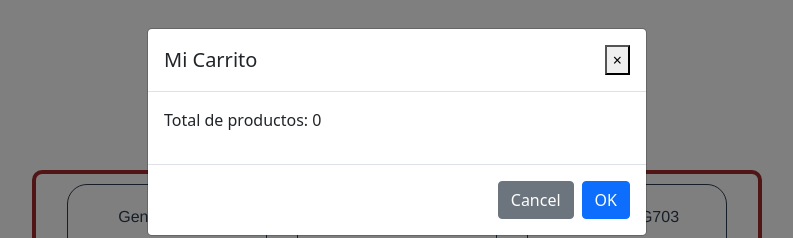
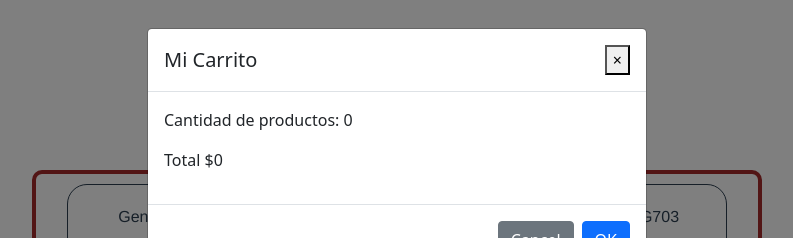
Before and after one commit to absolv7/proyecto-vue, a Vue app: page /products in a window 1280 px wide. Both pictures are taken after a click on the button "Click para ver mi carrito". Shown: the top 238 px of the page, without its empty margins (243-1036 px from the left). Built offline with nearby package versions, Linux system fonts and the light colour scheme.

Commit message:
precio total

```diff
--- a/src/components/Carrito.vue
+++ b/src/components/Carrito.vue
@@ -1,25 +1,42 @@
 <template>
-    <div class="carrito" v-b-modal.carrito-mod v-b-tooltip.hover.righttop title="Click para ver mi carrito">
+	<div
+		class="carrito"
+		v-b-modal.carrito-mod
+		v-b-tooltip.hover.righttop
+		title="Click para ver mi carrito"
+	>
 		<b-icon class="carrito-icon" icon="cart"></b-icon>
 		<h2>:</h2>
 		<h2>{{ productos.length }}</h2>
 		<b-modal id="carrito-mod" title="Mi Carrito" scrollable
-            >Total de productos: {{ productos.length }}
+			>Cantidad de productos: {{ productos.length }}
+
 			<ol>
-                <li v-for="({ nombre, precio }, index) in productos" :key="index">
-                    <p>* {{ nombre }} = ${{precio}}</p>
+				<li
+					v-for="({ nombre, precio }, index) in productos"
+					:key="index"
+				>
+					<p>* {{ nombre }} = ${{ precio }}</p>
 					<b-button @click="$emit('eliminarCarrito', { index })">
 						<b-icon icon="cart-x-fill"></b-icon>
 					</b-button>
 				</li>
 			</ol>
+			<p>
+				Total ${{
+					productos.reduce(
+						(total, producto) => total + producto.precio,
+						0
+					)
+				}}
+			</p>
 		</b-modal>
 	</div>
 </template>
 
 <script>
 export default {
-    name: "Carrito",
+	name: 'Carrito',
 	props: {
 		nombre: String,
 		precio: Number,
@@ -51,7 +68,6 @@ li {
 	display: flex;
 	align-items: baseline;
 	justify-content: space-between;
-
 }
 
 .precio-producto {
```
Lines whose indentation alone changed are shown as unchanged.
